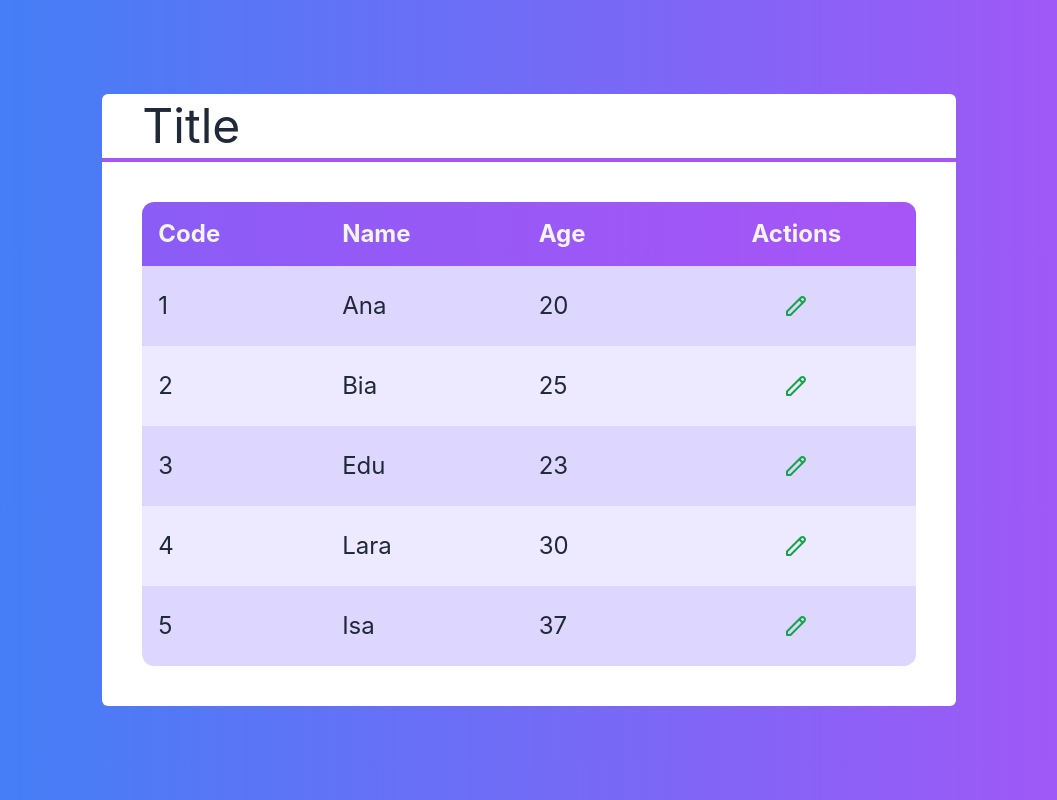
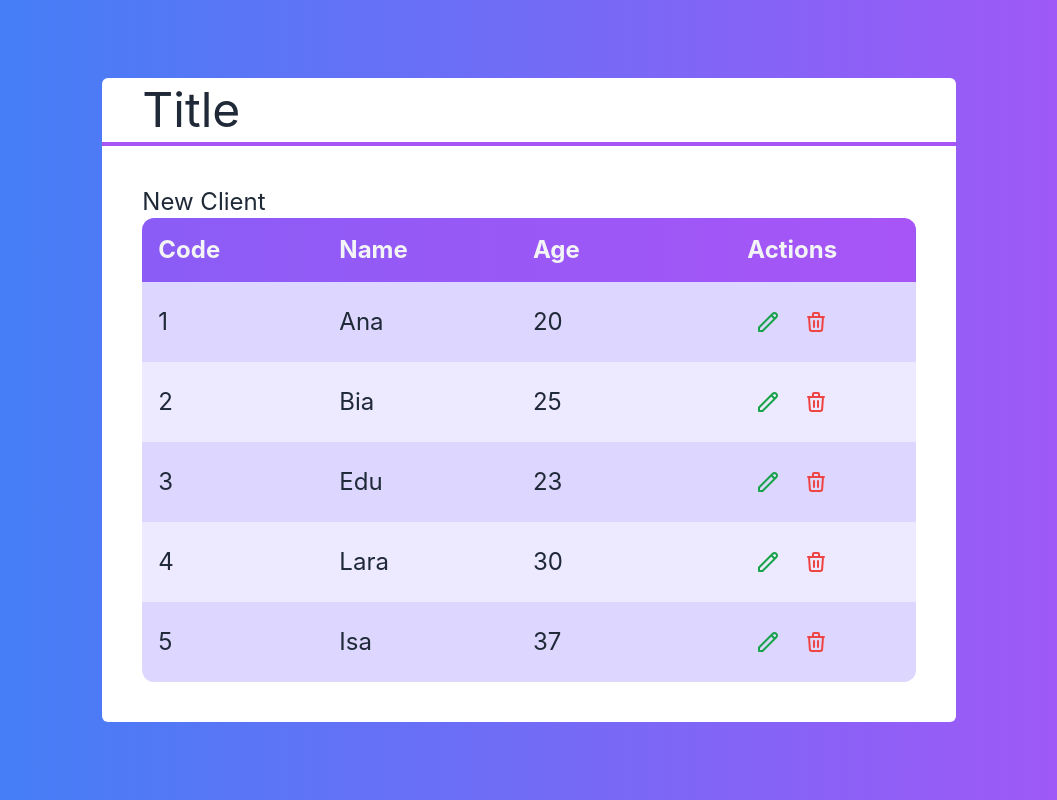
Before and after one commit to eduardosoaresdutra/Signup-Screen, a Next.js app: page / in a window 1280 px wide. Shown: the whole page, without its empty margins (111-1168 px from the left). Built offline with nearby package versions, Linux system fonts and the light colour scheme.

Commit message:
Created a new component, added some new functions

```diff
--- /dev/null
+++ b/src/components/Button.tsx
@@ -0,0 +1,14 @@
+interface ButtonProps {
+    color?: 'green' | 'blue' | 'gray'
+    children: React.ReactNode
+}
+
+export default function Button(props: ButtonProps) {
+    return (
+        <button className={`
+
+        `}>
+            {props.children}
+        </button>
+    )
+}
--- a/src/components/Table.tsx
+++ b/src/components/Table.tsx
@@ -39,7 +39,7 @@ export default function Table(props: TableProps) {
         return (
             <div>
                 {props.selectClient ? (
-                    <button className={`
+                    <button onClick={() => props.selectClient?.(client)} className={`
                     text-green-600 rounded-full p-2 m-1
                     hover:bg-purple-50
                     `}>
@@ -47,7 +47,7 @@ export default function Table(props: TableProps) {
                     </button>
                 ) : false}
                 {props.deleteClient ? (
-                    <button className={`
+                    <button onClick={() => props.deleteClient?.(client)} className={`
                     text-red-500 rounded-full p-2 m-1
                     hover:bg-purple-50
                     `}>
--- a/src/pages/index.tsx
+++ b/src/pages/index.tsx
@@ -1,3 +1,4 @@
+import Button from "../components/Button";
 import Layout from "../components/Layout";
 import Table from "../components/Table";
 import Client from "../core/Client";
@@ -12,7 +13,11 @@ export default function Home() {
   ]
 
   function selectClient(client: Client) {
+    console.log(client.name)
+  }
 
+  function deleteClient(client: Client) {
+    console.log(`Deleting ${client.name}...`)
   }
 
   return (
@@ -22,7 +27,8 @@ export default function Home() {
       text-white
     `}>
       <Layout title="Title">
-        <Table clients={clients} selectClient={selectClient}></Table>
+        <Button>New Client</Button>
+        <Table clients={clients} selectClient={selectClient} deleteClient={deleteClient}></Table>
       </Layout>
     </div>
   )
```
